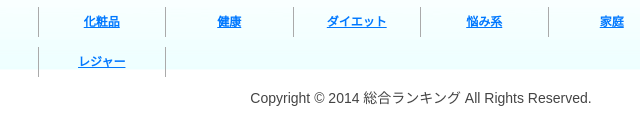
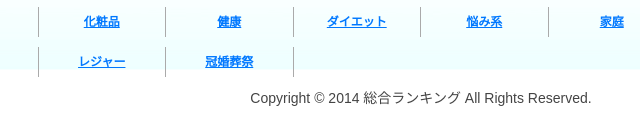
Before and after one commit to ebatraining/sougou-ranking.com, a plain HTML site: page teaching.html in a window 1280 px wide. Shown: the part 2093-2207 px from the top of the page, 219-859 px from the left. Drawn offline with nearby package versions, Linux system fonts and the light colour scheme; files whose address does not match are found by name.

Commit message:
家庭教師ページのヘッダー、フッターに情報追加

```diff
--- a/teaching.html
+++ b/teaching.html
@@ -101,6 +101,8 @@ function($){
 <li class="groval_navigetion_list"><a href="cosume.html" class="groval_bg_1">化粧品</a></li>
 <li class="groval_navigetion_list"><a href="inryou.html" class="groval_bg_1 child">飲料</a></li>
 <li class="groval_navigetion_list"><a href="rental.html" class="groval_bg_1">レンタル</a></li>
+<li class="groval_navigetion_list"><a href="ceremony.html" class="groval_bg_1">冠婚葬祭</a></li>
+
 </ul>
   </li>
 
@@ -190,6 +192,8 @@ function($){
         <li class="groval_navigetion_list"><a href="omotya.html" class="groval_bg_1">おもちゃ</a></li>
         <li class="groval_navigetion_list"><a href="inryou.html" class="groval_bg_1 child">飲料</a></li>
         <li class="groval_navigetion_list"><a href="leisure.html" class="groval_bg_1">レジャー</a></li>
+　　　   <li class="groval_navigetion_list"><a href="ceremny.html" class="groval_bg_1">冠婚葬祭</a></li>
+
       </ul>
     </div>
   </div>
```
